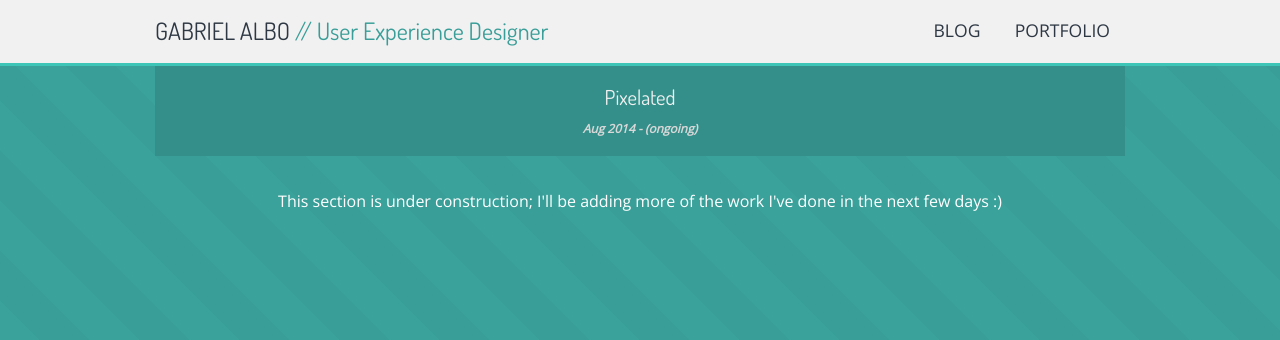
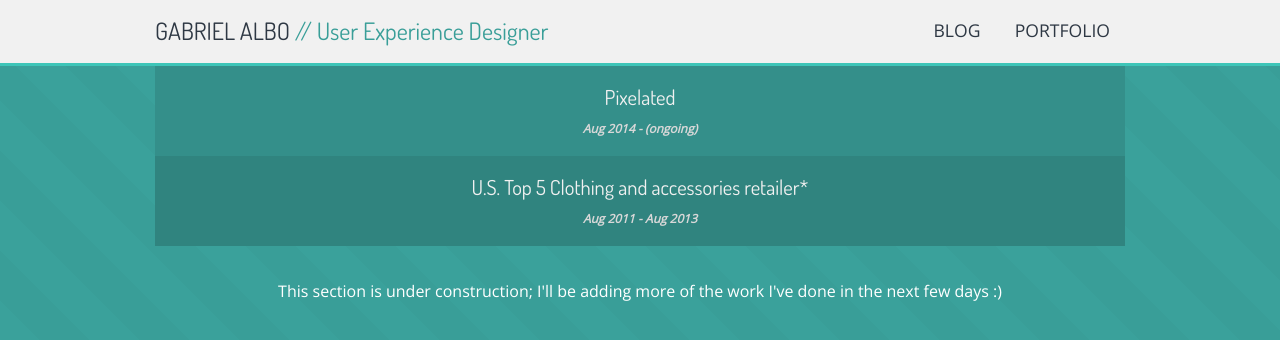
Before and after one commit to albogabriel/gabrielalbo.com, a Jekyll site: the page built from portfolio/index.html, in a window 1280 px wide. Shown: the top 340 px of the page. Built offline with Jekyll 4.4.1, drawn with Linux system fonts in a browser that asks for light colours; Markdown is read by kramdown in place of the engine named in the settings.

Commit message:
Adding clothing retailer project

```diff
--- a/_layouts/project.html
+++ b/_layouts/project.html
@@ -4,7 +4,11 @@ layout: default
 <div class="row">
 	<div class="large-12 columns page-container">
 		<h1>{{ page.title }}</h1>
-		<p class="meta post-date">{{ page.start-date }} - {{ page.end-date }}&nbsp;&nbsp;|&nbsp;&nbsp;<a href="{{ page.project-website }}" target="_blank">{{ page.project-website }}</a></p>
+		<p class="meta post-date">{{ page.start-date }} - {{ page.end-date }}
+		{% if page.project-website != null %}
+			&nbsp;&nbsp;|&nbsp;&nbsp;<a href="{{ page.project-website }}" target="_blank">{{ page.project-website }}
+		{% endif %}
+		</a></p>
 
 		<div class="post">
 			{{ content }}
--- /dev/null
+++ b/_posts/2013-08-15-clothing-retailer.markdown
@@ -0,0 +1,25 @@
+---
+layout: project
+title:  "U.S. Top 5 Clothing and accessories retailer*"
+start-date: Aug 2011
+end-date: Aug 2013
+category: projects
+---
+
+<span class="category-description">NOTE:</span> The client's name, images and project details must remain private due to a non-disclosure agreement.
+
+Over the course of 2 years I have worked for this client. I have been a part of a total of 5 projects, all dealing with their e-com platform (ranked amongst the world’s top 20 for retail by revenue).
+
+I have worked on:
+
+- The checkout flow
+- Product pages
+- Returns and shiping
+- Customer account management.
+
+<br>
+<span class="category-description">LOCATIONS:</span>
+Porto Alegre (Brazil), San Francisco/CA (USA), Cleveland/OH (USA).
+
+<span class="category-description">PROCESS, TECHNOLOGIES AND TECHNIQUES:</span>
+Interaction design, front-end development (HTML, CSS, Javascript), quantitative research (analytics planning and implementation and A/B testing), qualitative research (usability testing).
```
